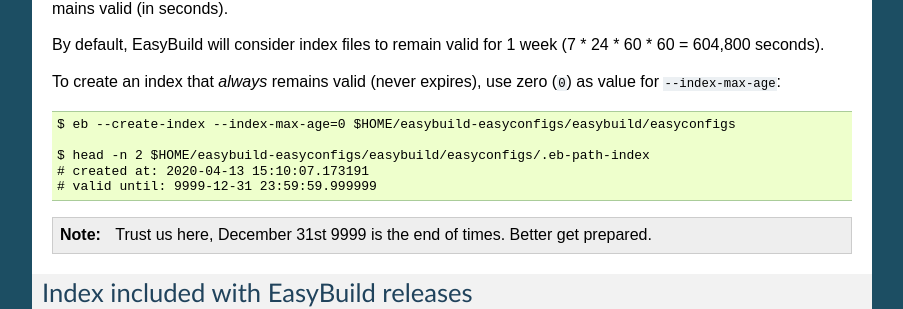
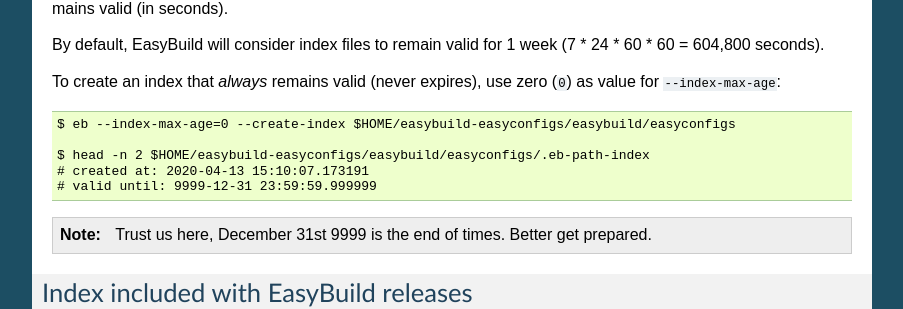
Before and after one commit to easybuilders/easybuild, a Sphinx documentation site: the page built from docs/Easyconfigs_index.rst, in a window 1280 px wide and 900 px high, scrolled down 2162 px. Shown: the part 143-452 px from the top of the window, without its empty margins (198-1101 px from the left). Built offline with Sphinx 7.4.7, drawn with Linux system fonts in a browser that asks for light colours; pages that are not in the unit, such as notebooks, are missing from menus.

```diff
--- a/docs/Easyconfigs_index.rst
+++ b/docs/Easyconfigs_index.rst
@@ -137,7 +137,7 @@ By default, EasyBuild will consider index files to remain valid for 1 week (7 *
 
 To create an index that *always* remains valid (never expires), use zero (``0``) as value for ``--index-max-age``::
 
-  $ eb --create-index --index-max-age=0 $HOME/easybuild-easyconfigs/easybuild/easyconfigs
+  $ eb --index-max-age=0 --create-index $HOME/easybuild-easyconfigs/easybuild/easyconfigs
 
   $ head -n 2 $HOME/easybuild-easyconfigs/easybuild/easyconfigs/.eb-path-index
   # created at: 2020-04-13 15:10:07.173191
```
